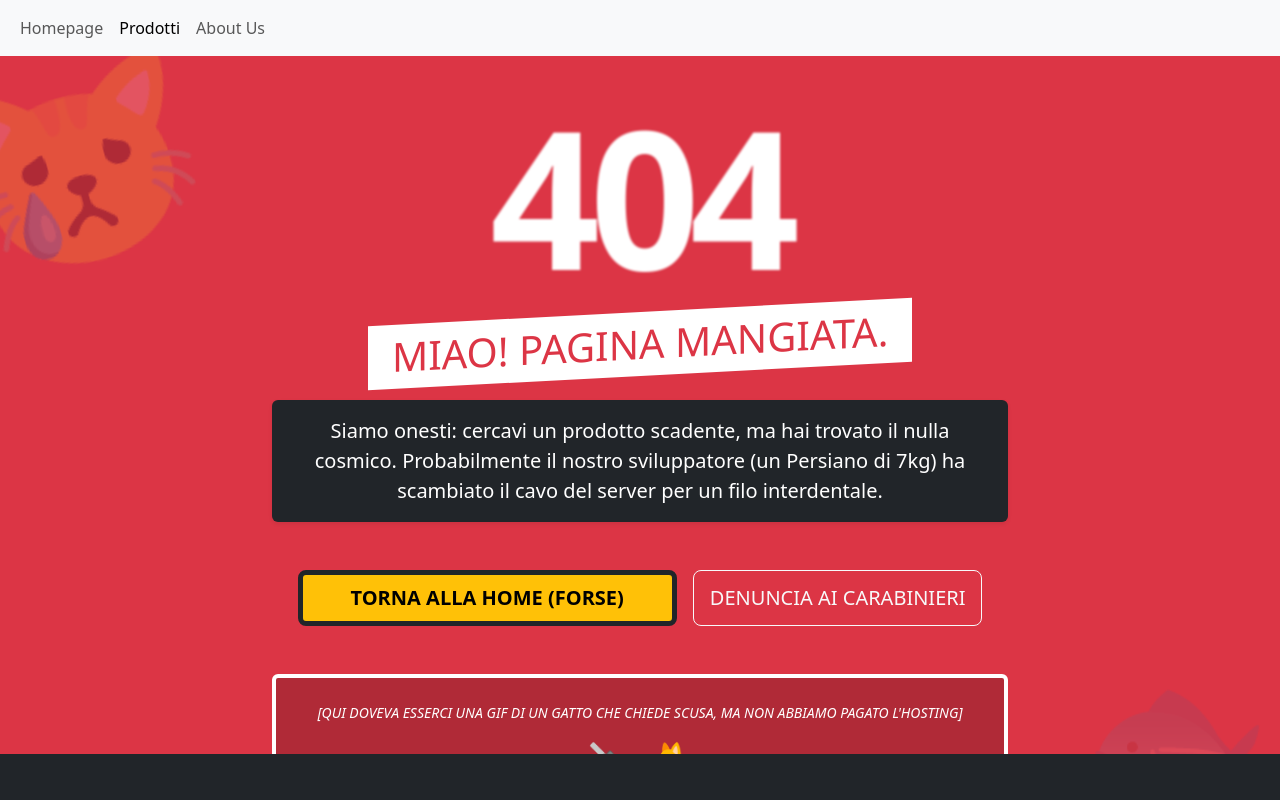
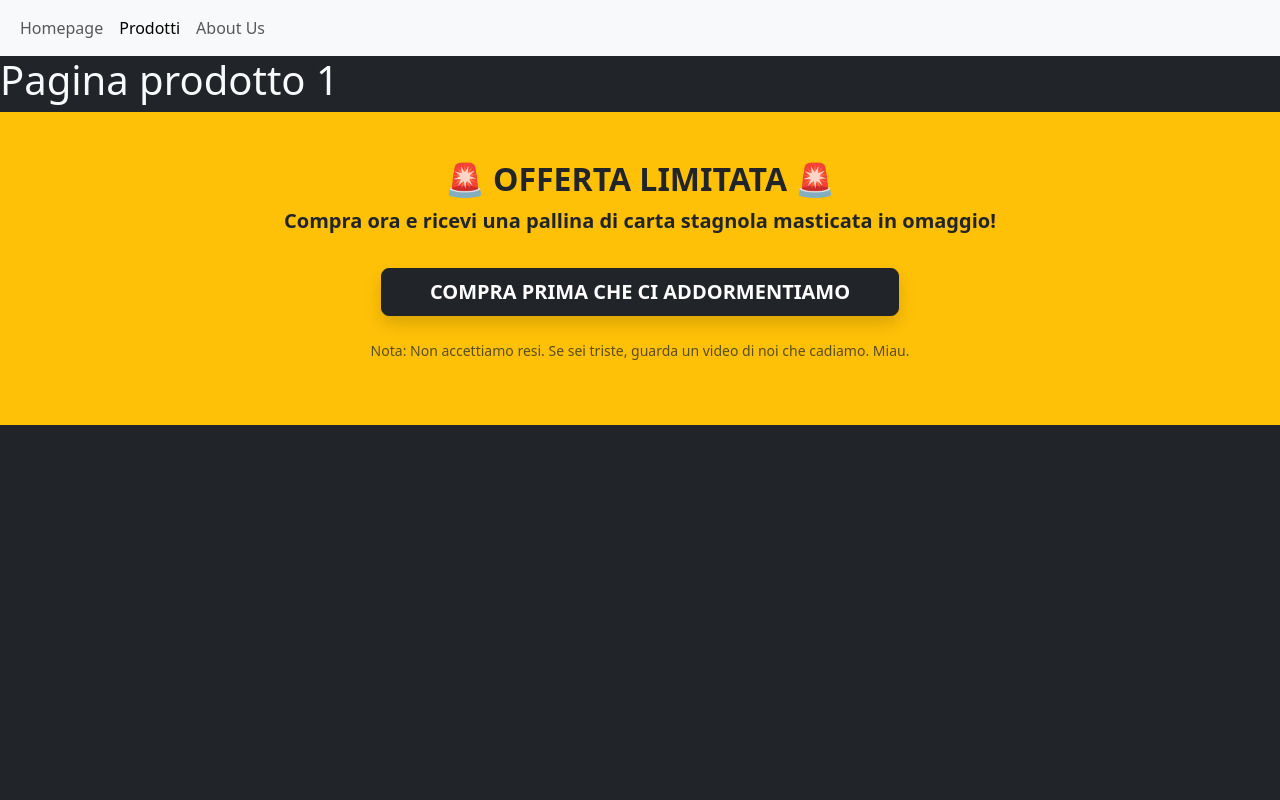
Before and after one commit to bingiulioliu/react-router, a React (Vite) app: page /prodotti/1 in a window 1280 px wide. Shown: the top 800 px of the page. Built offline with nearby package versions, Linux system fonts and the light colour scheme.

Commit message:
FEAT collegamento a pagina prodotto

```diff
--- a/pages/Prodotti.jsx
+++ b/pages/Prodotti.jsx
@@ -28,7 +28,7 @@ function Prodotti() {
                 {filteredProducts.length > 0 ? (
                     filteredProducts.map(product => (
                         <div key={product.id} className="col-md-4 col-lg-3">
-                        <NavLink to={`/products/${product.id}`}>
+                        <NavLink to={`/prodotti/${product.id}`}>
                             <ProductCard
                                 image={product.image}
                                 title={product.title}
--- a/pages/Prodotto.jsx
+++ b/pages/Prodotto.jsx
@@ -0,0 +1,16 @@
+import { useParams } from "react-router";
+import { fetchSingleProductData } from "../src/hooks/SingleProductFetch";
+import { useState } from "react";
+import { useEffect } from "react";
+
+
+function Prodotto () {
+
+    const {productId} = useParams();
+
+    return <>
+    <h1>Pagina prodotto {productId}</h1>
+    </>
+}
+
+export default Prodotto;
--- a/src/App.jsx
+++ b/src/App.jsx
@@ -6,6 +6,7 @@ import Prodotti from "../pages/Prodotti";
 import { useState, useEffect } from "react";
 import { useProducts } from "./hooks/useProducts";
 import NotFound from "../pages/NotFound";
+import Prodotto from "../pages/Prodotto";
 
 
 function App() {
@@ -16,7 +17,8 @@ function App() {
         <Route element={<PrimoLayout />}>
           <Route path="/" element={<Homepage />} />
           <Route path="chi-siamo" element={<ChiSiamo />} />
-          <Route path="prodotti" element={<Prodotti/>} />
+          <Route path="prodotti" element={<Prodotti/>}/>
+          <Route path="prodotti/:productId" element={<Prodotto/>}/>
           <Route path="*" element={<NotFound/>} />
         </Route>
       </Routes>
```
